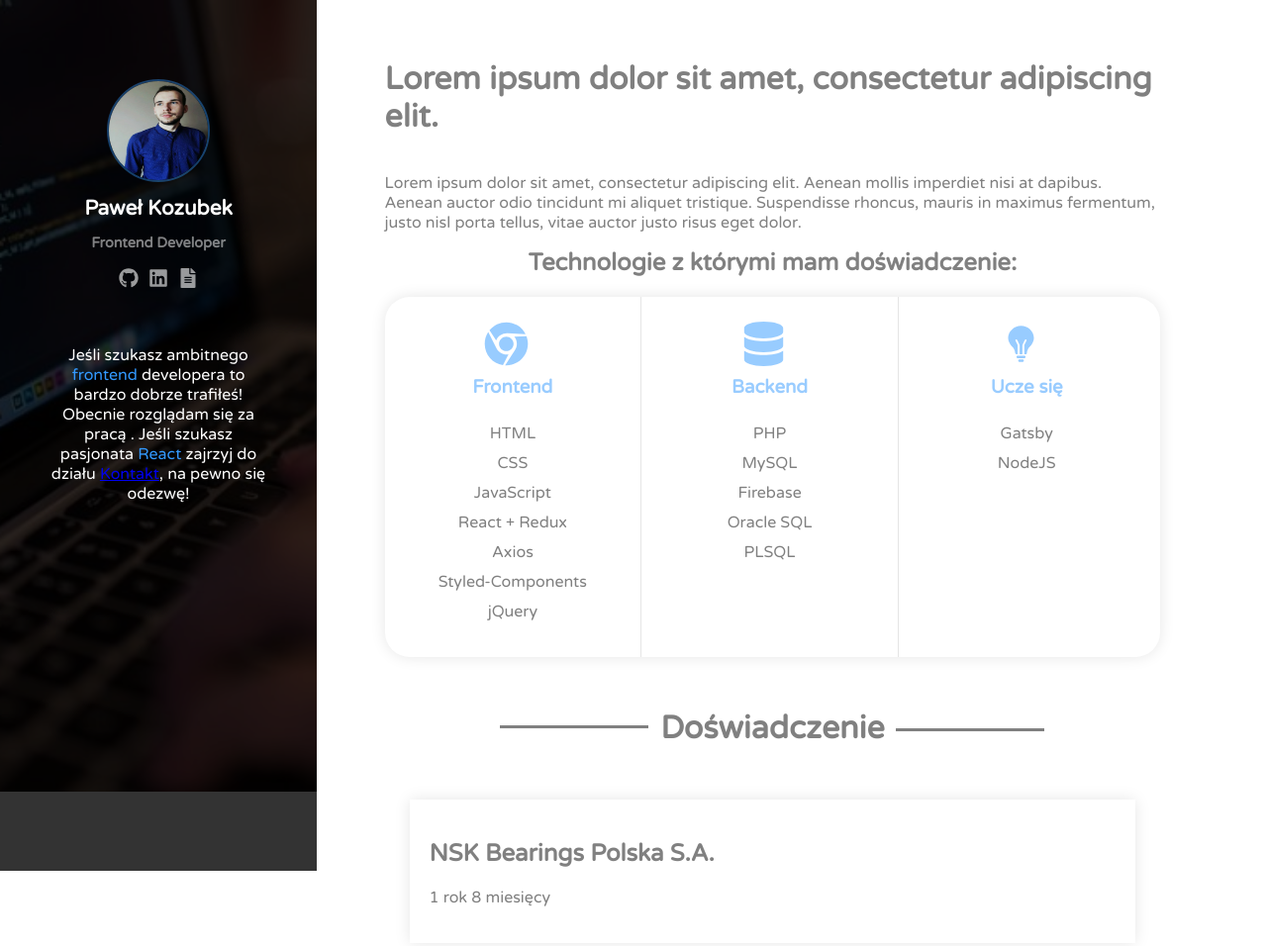
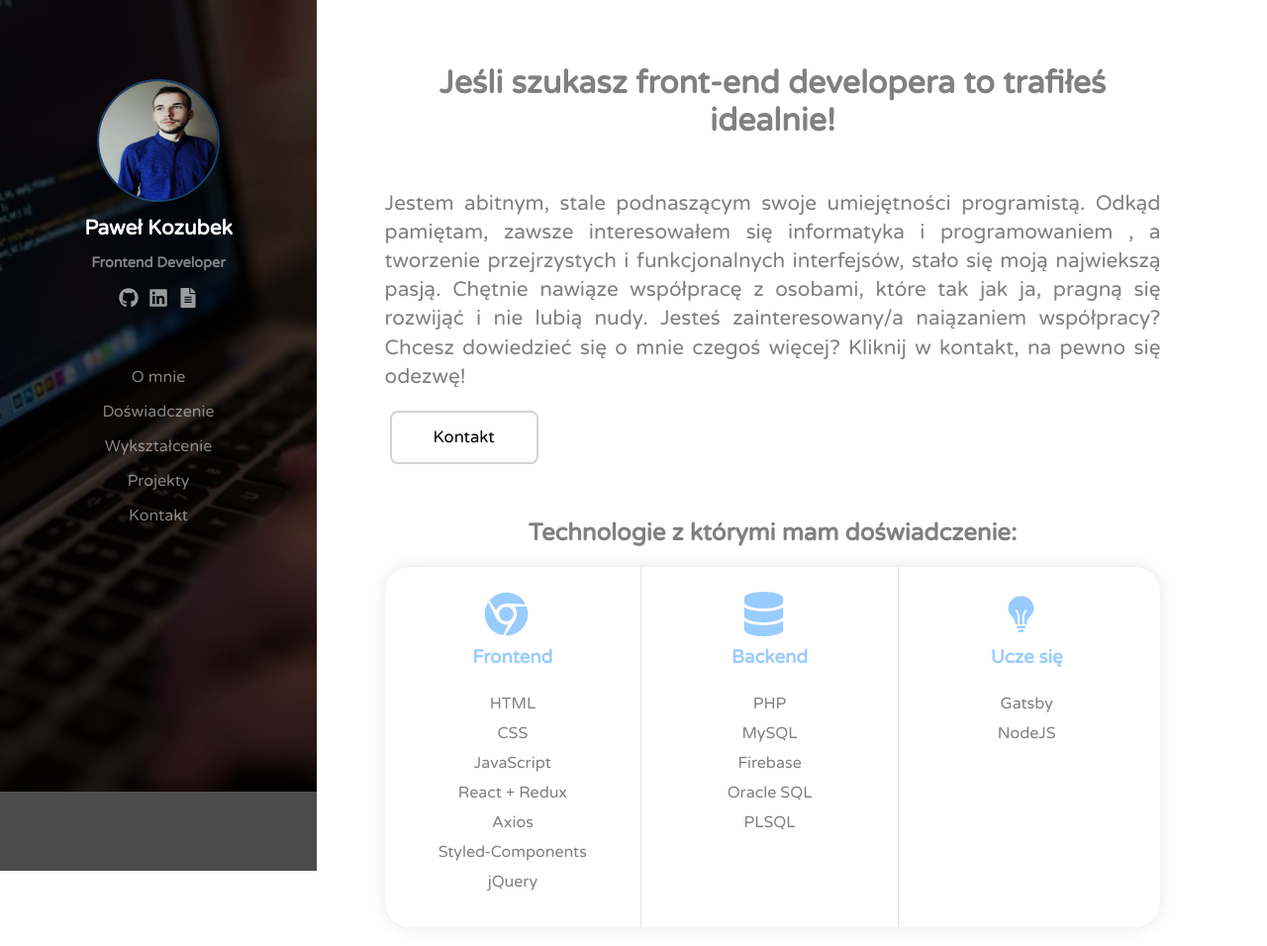
Before and after one commit to pkozubek/portfolio-site, a Gatsby site: page / in a window 1280 px wide. Shown: the top 956 px of the page at 99% size. Built offline with nearby package versions, Linux system fonts and the light colour scheme; Gatsby itself is replaced by a stand-in of ours.

Commit message:
styled with conent

```diff
--- a/package.json
+++ b/package.json
@@ -22,6 +22,7 @@
     "react-dom": "^16.9.0",
     "react-helmet": "^5.2.1",
     "react-icons": "^3.7.0",
+    "smooth-scroll": "^16.1.0",
     "styled-components": "^4.3.2"
   },
   "devDependencies": {
--- a/src/components/aboutMe/aboutMe.js
+++ b/src/components/aboutMe/aboutMe.js
@@ -1,17 +1,52 @@
 import React from "react"
+import styled from "styled-components"
+
 import Skills from "./skills/skills"
 import { Container } from "../shared/shared"
+import Button from "../ui/button"
+
+const StyledH1 = styled.h1`
+  text-align: center !important;
+  font-size: 2em;
+  margin: 0 auto;
+  margin-top: 25px;
+`
+
+const Paragraph = styled.p`
+  text-align: justify;
+  margin: 0 auto;
+  margin-top: 50px;
+  margin-bottom: 50px;
+  font-size: 1.3em;
+  line-height: 1.4;
+
+  label {
+    color: rgba(51, 153, 255, 0.5) !important;
+  }
+
+  button {
+    margin-top: 20px !important;
+    display: block;
+  }
+`
 
 const projects = () => {
   return (
     <Container>
-      <h1>Lorem ipsum dolor sit amet, consectetur adipiscing elit.</h1>
-      <p>
-        Lorem ipsum dolor sit amet, consectetur adipiscing elit. Aenean mollis
-        imperdiet nisi at dapibus. Aenean auctor odio tincidunt mi aliquet
-        tristique. Suspendisse rhoncus, mauris in maximus fermentum, justo nisl
-        porta tellus, vitae auctor justo risus eget dolor.
-      </p>
+      <StyledH1>
+        Jeśli szukasz front-end developera to trafiłeś idealnie!
+      </StyledH1>
+      <Paragraph>
+        Jestem abitnym, stale podnaszącym swoje umiejętności programistą. Odkąd
+        pamiętam, zawsze interesowałem się informatyka i programowaniem , a
+        tworzenie przejrzystych i funkcjonalnych interfejsów, stało się moją
+        najwiekszą pasją. Chętnie nawiąze współpracę z osobami, które tak jak
+        ja, pragną się rozwijąć i nie lubią nudy. Jesteś zainteresowany/a
+        naiązaniem współpracy? Chcesz dowiedzieć się o mnie czegoś więcej?
+        Kliknij w kontakt, na pewno się odezwę!
+        <Button>Kontakt</Button>
+      </Paragraph>
+
       <Skills />
     </Container>
   )
--- a/src/components/contact.js
+++ b/src/components/contact.js
@@ -1,5 +1,7 @@
 import React, { Component } from "react"
 import styled from "styled-components"
+
+import { FaLinkedin, FaPhoneSquare, FaEnvelope } from "react-icons/fa"
 
 import Button from "../components/ui/button"
 import Input from "../components/ui/input"
@@ -13,7 +15,7 @@ const ContactContainer = styled.div`
 `
 
 const FormContainer = styled.form`
-  width: 70%;
+  width: 60%;
 
   input {
     width: 60%;
@@ -25,14 +27,34 @@ const FormContainer = styled.form`
 `
 
 const InfoContainer = styled.div`
-  width: 25%;
-  border: 1px solid black;
+  width: calc(35% - 30px);
+  border-left: 1px solid rgba(0, 0, 0, 0.1);
+
+  p {
+    font-size: 0.9em;
+    margin-left: 30px;
+    display: flex;
+    align-items: center;
+  }
+
+  a {
+    color: gray;
+    text-decoration: none;
+  }
+
+  svg {
+    width: 30px;
+    height: 30px;
+    margin-right: 10px;
+    line-height: 1.3;
+  }
 `
 
 const FormMessage = styled.div`
   width: 100%;
   padding: 5px;
   margin: 25px 0;
+  text-align: center;
 `
 
 const handleMessageSend = event => {
@@ -168,18 +190,29 @@ class Contact extends Component {
       <ContactContainer data-aos="fade-out">
         <Title>Kontakt</Title>
         <FormMessage>
-          Lorem ipsum dolor sit amet, consectetur adipiscing elit. Aenean mollis
-          imperdiet nisi at dapibus. Aenean auctor odio tincidunt mi aliquet
-          tristique. Suspendisse rhoncus, mauris in maximus fermentum, justo
-          nisl porta tellus, vitae auctor justo risus eget dolor.
+          Spodobały ci się moje projekty? Chciałbyś nawiązać współprace?
+          Skontaktuj się ze mną!
         </FormMessage>
         <FormContainer>
           {renderedForm}
           <Button disabled={!isFormValid} action={handleMessageSend}>
-            test
+            Wyślij
           </Button>
         </FormContainer>
-        <InfoContainer />
+        <InfoContainer>
+          <p>
+            <FaLinkedin />{" "}
+            <a href="https://www.linkedin.com/in/pawel-kozubek92/">
+              pawel-kozubek92
+            </a>
+          </p>
+          <p>
+            <FaPhoneSquare /> 600289359
+          </p>
+          <p>
+            <FaEnvelope /> pkozubek92@gmail.com
+          </p>
+        </InfoContainer>
       </ContactContainer>
     )
   }
--- a/src/components/header/headerContent/headerContent.js
+++ b/src/components/header/headerContent/headerContent.js
@@ -3,9 +3,10 @@ import styled from "styled-components"
 import { FaGithub, FaLinkedin, FaFileAlt } from "react-icons/fa"
 
 import MyImage from "./image"
+import Menu from "../../menu/menu"
 
 const HeaderContainer = styled.div`
-  background: rgba(0, 0, 0, 0.8);
+  background: rgba(0, 0, 0, 0.7);
   width: 100%;
   height: 100%;
   color: white;
@@ -35,6 +36,7 @@ const InfoWrapper = styled.div`
   color: white;
   width: 70%;
   margin: 15%;
+  display: none;
 
   p {
     text-align: center;
@@ -52,6 +54,8 @@ const InfoWrapper = styled.div`
   }
 
   @media (max-width: 768px) {
+    display: block;
+
     p {
       margin: 0;
     }
@@ -69,6 +73,7 @@ const LinkWrapper = styled.div`
 
   svg:hover {
     color: white;
+    cursor: pointer;
   }
 `
 
@@ -91,6 +96,7 @@ const header = () => {
           <a href="#">Kontakt</a>, na pewno się odezwę!
         </p>
       </InfoWrapper>
+      <Menu />
     </HeaderContainer>
   )
 }
--- a/src/components/header/headerContent/image.js
+++ b/src/components/header/headerContent/image.js
@@ -4,8 +4,8 @@ import Img from "gatsby-image"
 import styled from "styled-components"
 
 const StyledImg = styled(Img)`
-  width: 100px;
-  height: 100px;
+  width: 120px;
+  height: 120px;
   border-radius: 50%;
   display: block;
   border: 2px solid rgba(51, 153, 255, 0.4);
@@ -28,7 +28,7 @@ const Image = () => {
     query {
       me: file(relativePath: { eq: "me.png" }) {
         childImageSharp {
-          fluid(maxWidth: 100) {
+          fluid(maxWidth: 200) {
             ...GatsbyImageSharpFluid
           }
         }
--- /dev/null
+++ b/src/components/menu/menu.js
@@ -0,0 +1,49 @@
+import React from "react"
+import styled from "styled-components"
+
+const StyledList = styled.ul`
+  list-style: none;
+  padding: 0 0 25px 0;
+  margin: 0 auto;
+  margin-top: 50px;
+  text-align: center;
+`
+
+const SingleMenu = styled.li`
+  color: rgba(255, 255, 255, 0.5);
+  padding-bottom: 15px;
+  transition: 1s;
+
+  :hover::before {
+    content: "<";
+    color: rgba(51, 153, 255, 0.5);
+    margin-right: 5px;
+  }
+
+  :hover::after {
+    content: "/>";
+    color: rgba(51, 153, 255, 0.5);
+    margin-left: 5px;
+  }
+
+  :hover {
+    font-size: 2em;
+    transition: 1s;
+    color: white;
+    cursor: pointer;
+  }
+`
+
+const menu = () => {
+  return (
+    <StyledList>
+      <SingleMenu>O mnie</SingleMenu>
+      <SingleMenu>Doświadczenie</SingleMenu>
+      <SingleMenu>Wykształcenie</SingleMenu>
+      <SingleMenu>Projekty</SingleMenu>
+      <SingleMenu>Kontakt</SingleMenu>
+    </StyledList>
+  )
+}
+
+export default menu
--- a/src/components/projects/projects.js
+++ b/src/components/projects/projects.js
@@ -18,14 +18,42 @@ const ProjectWrapper = styled.div`
 const projects = () => {
   const data = useStaticQuery(graphql`
     query {
-      project1: file(relativePath: { eq: "gatsby-astronaut.png" }) {
+      beerguru: file(relativePath: { eq: "beerguru.png" }) {
         childImageSharp {
           fluid(maxWidth: 300) {
             ...GatsbyImageSharpFluid
           }
         }
       }
-      project2: file(relativePath: { eq: "gatsby-icon.png" }) {
+      memegenerator: file(relativePath: { eq: "meme-generator.png" }) {
+        childImageSharp {
+          fluid(maxWidth: 300) {
+            ...GatsbyImageSharpFluid
+          }
+        }
+      }
+      meal: file(relativePath: { eq: "meal.png" }) {
+        childImageSharp {
+          fluid(maxWidth: 300) {
+            ...GatsbyImageSharpFluid
+          }
+        }
+      }
+      doge: file(relativePath: { eq: "doge.png" }) {
+        childImageSharp {
+          fluid(maxWidth: 300) {
+            ...GatsbyImageSharpFluid
+          }
+        }
+      }
+      burgerapp: file(relativePath: { eq: "burgerapp.png" }) {
+        childImageSharp {
+          fluid(maxWidth: 300) {
+            ...GatsbyImageSharpFluid
+          }
+        }
+      }
+      racing: file(relativePath: { eq: "racing.png" }) {
         childImageSharp {
           fluid(maxWidth: 300) {
             ...GatsbyImageSharpFluid
@@ -37,34 +65,34 @@ const projects = () => {
 
   const projects = [
     {
-      tags: ["javascript", "react"],
-      title: "test",
-      image: data.project1.childImageSharp.fluid,
+      tags: ["javascript", "react", "redux", "fetch"],
+      title: "Beerguru",
+      image: data.beerguru.childImageSharp.fluid,
     },
     {
       tags: ["javascript", "react", "redux"],
-      title: "test2",
-      image: data.project2.childImageSharp.fluid,
+      title: "Meme-generator",
+      image: data.memegenerator.childImageSharp.fluid,
     },
     {
-      tags: ["javascript", "react"],
-      title: "test3",
-      image: data.project1.childImageSharp.fluid,
+      tags: ["javascript", "react", "fetch", "infinite-scroll"],
+      title: "Infinite-Doge",
+      image: data.doge.childImageSharp.fluid,
     },
     {
-      tags: ["javascript", "react", "redux"],
-      title: "test4",
-      image: data.project2.childImageSharp.fluid,
+      tags: ["javascript", "react", "fetch"],
+      title: "Meal-suggestion",
+      image: data.meal.childImageSharp.fluid,
     },
     {
-      tags: ["javascript", "react"],
-      title: "test5",
-      image: data.project1.childImageSharp.fluid,
+      tags: ["javascript", "fetch", "redux"],
+      title: "Burger app(course)",
+      image: data.burgerapp.childImageSharp.fluid,
     },
     {
-      tags: ["javascript", "react", "redux"],
-      title: "test6",
-      image: data.project2.childImageSharp.fluid,
+      tags: ["C#", "Unity"],
+      title: "Racing Game",
+      image: data.racing.childImageSharp.fluid,
     },
   ]
 
@@ -75,7 +103,7 @@ const projects = () => {
         {projects.map(singleProject => {
           const { tags, title, image } = singleProject
           return (
-            <SingleProject key={title} tags={tags} title="test">
+            <SingleProject key={title} tags={tags} title={title}>
               <FormatedImage fluidImage={image} />
             </SingleProject>
           )
--- a/src/components/projects/singleProject/singleProject.js
+++ b/src/components/projects/singleProject/singleProject.js
@@ -27,7 +27,7 @@ const StyledImage = styled.div`
   border: 1px solid lightgray;
 `
 const StyledLabel = styled.label`
-  border: 2px solid rgba(51, 153, 255, 0.2);
+  border: 1px solid rgba(51, 153, 255, 0.5);
   border-radius: 8px;
   margin: 5px;
   padding: 5px;
@@ -38,6 +38,7 @@ const TagsWrapper = styled.div`
   display: flex;
   flex-wrap: wrap;
   justify-content: center;
+  padding-bottom: 10px;
 `
 
 const singleProject = ({ children, title, tags }) => {
--- a/src/components/ui/button.js
+++ b/src/components/ui/button.js
@@ -8,9 +8,12 @@ const StyledButton = styled.button`
   margin: 5px;
   border-radius: 8px;
   box-shadow: none;
-  border: 2px solid lightgreen;
-  color: white;
-  background: lightgreen;
+  border: 2px solid lightgray;
+  color: black;
+  background: white;
+  font-size: 0.8em;
+  transition: 0.4s;
+  font-family: "Varela Round", sans-serif;
 
   &:disabled {
     background: rgb(224, 223, 223);
@@ -23,6 +26,7 @@ const StyledButton = styled.button`
     border: 2px solid rgb(61, 175, 213);
     box-sizing: border-box;
     color: rgb(61, 175, 213);
+    transition: 0.4s;
   }
 `
 
--- a/src/components/ui/input.js
+++ b/src/components/ui/input.js
@@ -2,12 +2,13 @@ import React from "react"
 import styled from "styled-components"
 
 const StyledInput = styled.input`
-  padding: 15px;
+  padding: 20px;
   margin: 5px;
   border: none;
   background: rgba(220, 220, 220, 0.2);
   border-radius: 8px;
   border: 1px solid rgba(220, 220, 220, 0.2);
+  font-family: "Varela Round", sans-serif;
 
   &:focus {
     outline: none;
@@ -25,6 +26,7 @@ const StyledTextarea = styled.textarea`
   resize: none;
   transition: height 0.5s ease-out;
   height: 50px;
+  font-family: "Varela Round", sans-serif;
 
   &:focus {
     outline: none;
```
Also changed, not shown: src/images/beerguru.png (added), src/images/burgerapp.png (added), src/images/doge.png (added), src/images/meal.png (added), src/images/meme-generator.png (added), 2 other files.
